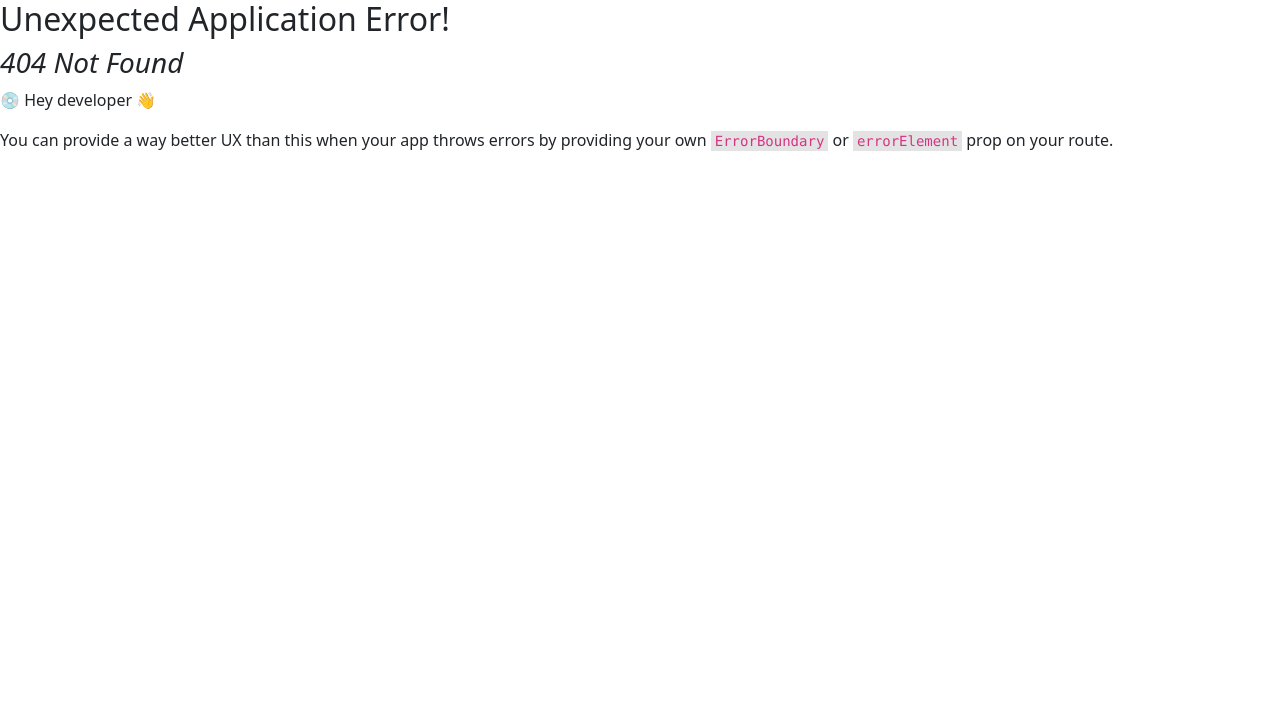
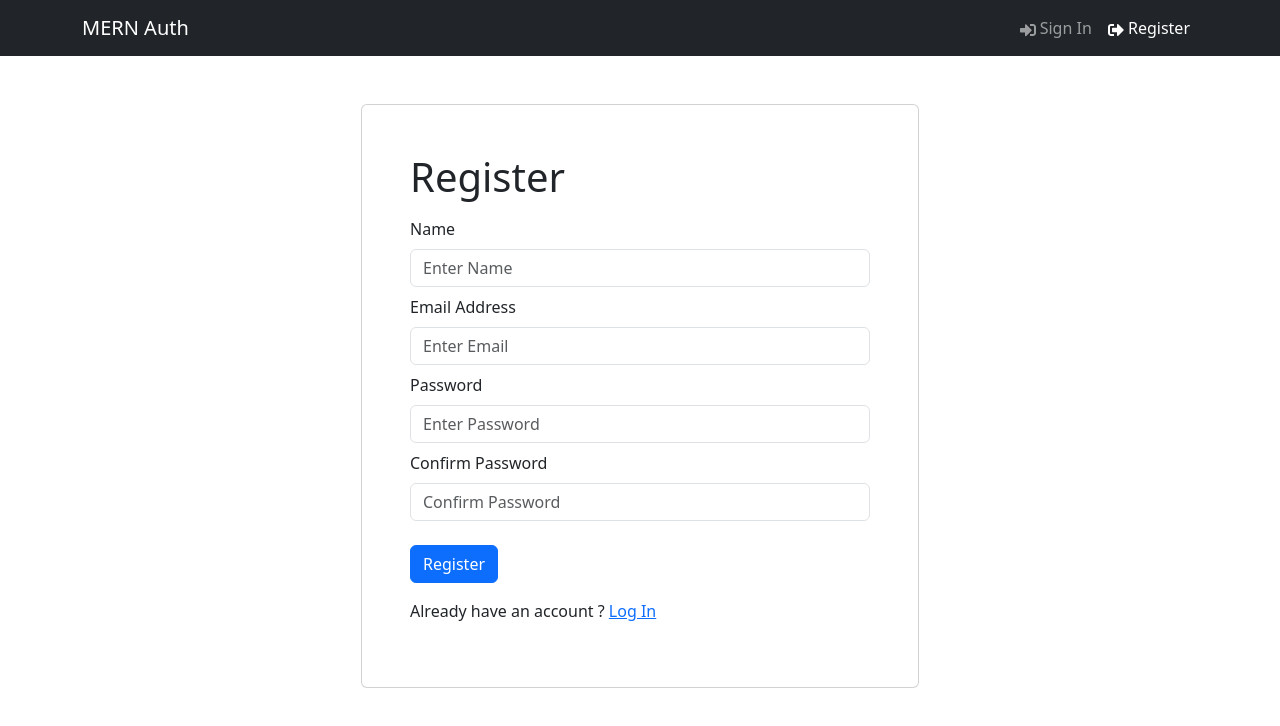
Before and after one commit to smartful/mern-auth, a React (Vite) app in the folder frontend/: page /register in a window 1280 px wide. Before the commit this address had no page. Shown: the top 726 px of the page. Built offline with nearby package versions, Linux system fonts and the light colour scheme.

Commit message:
create register screen

```diff
--- a/frontend/src/main.jsx
+++ b/frontend/src/main.jsx
@@ -9,6 +9,7 @@ import {
 import App from "./App.jsx";
 import HomeScreen from "./screens/HomeScreen.jsx";
 import LoginScreen from "./screens/LoginScreen.jsx";
+import RegisterScreen from "./screens/RegisterScreen.jsx";
 import "bootstrap/dist/css/bootstrap.min.css";
 import "./index.css";
 
@@ -17,6 +18,7 @@ const router = createBrowserRouter(
     <Route path="/" element={<App />}>
       <Route index={true} path="/" element={<HomeScreen />} />
       <Route path="/login" element={<LoginScreen />} />
+      <Route path="/register" element={<RegisterScreen />} />
     </Route>
   )
 );
--- a/frontend/src/screens/LoginScreen.jsx
+++ b/frontend/src/screens/RegisterScreen.jsx
@@ -3,9 +3,11 @@ import { Link } from "react-router-dom";
 import { Form, Button, Row, Col } from "react-bootstrap";
 import FormContainer from "../components/FormContainer";
 
-const LoginScreen = () => {
+const RegisterScreen = () => {
+  const [name, setName] = useState("");
   const [email, setEmail] = useState("");
   const [password, setPassword] = useState("");
+  const [confirmPassword, setConfirmPassword] = useState("");
 
   const submitHandler = async (e) => {
     e.preventDefault();
@@ -14,9 +16,19 @@ const LoginScreen = () => {
 
   return (
     <FormContainer>
-      <h1>Sign In</h1>
+      <h1>Register</h1>
 
       <Form onSubmit={submitHandler}>
+        <Form.Group className="my-2" controlId="name">
+          <Form.Label>Name</Form.Label>
+          <Form.Control
+            type="text"
+            placeholder="Enter Name"
+            value={name}
+            onChange={(e) => setName(e.target.value)}
+          ></Form.Control>
+        </Form.Group>
+
         <Form.Group className="my-2" controlId="email">
           <Form.Label>Email Address</Form.Label>
           <Form.Control
@@ -26,6 +38,7 @@ const LoginScreen = () => {
             onChange={(e) => setEmail(e.target.value)}
           ></Form.Control>
         </Form.Group>
+
         <Form.Group className="my-2" controlId="password">
           <Form.Label>Password</Form.Label>
           <Form.Control
@@ -36,13 +49,23 @@ const LoginScreen = () => {
           ></Form.Control>
         </Form.Group>
 
+        <Form.Group className="my-2" controlId="confirmPassword">
+          <Form.Label>Confirm Password</Form.Label>
+          <Form.Control
+            type="password"
+            placeholder="Confirm Password"
+            value={confirmPassword}
+            onChange={(e) => setConfirmPassword(e.target.value)}
+          ></Form.Control>
+        </Form.Group>
+
         <Button type="submit" variant="primary" className="mt-3">
-          Log In
+          Register
         </Button>
 
         <Row className="py-3">
           <Col>
-            New Customer ? <Link to="/register">Register</Link>
+            Already have an account ? <Link to="/login">Log In</Link>
           </Col>
         </Row>
       </Form>
@@ -50,4 +73,4 @@ const LoginScreen = () => {
   );
 };
 
-export default LoginScreen;
+export default RegisterScreen;
```
